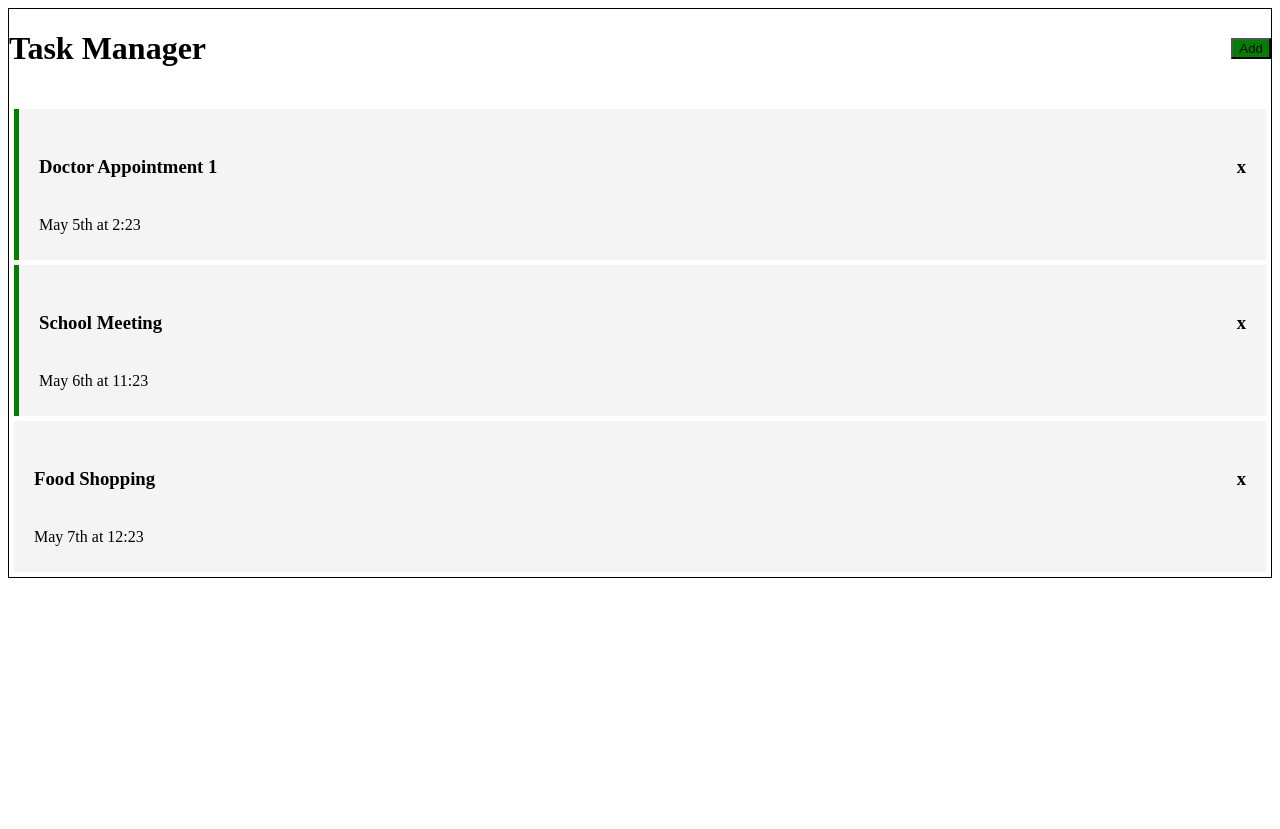
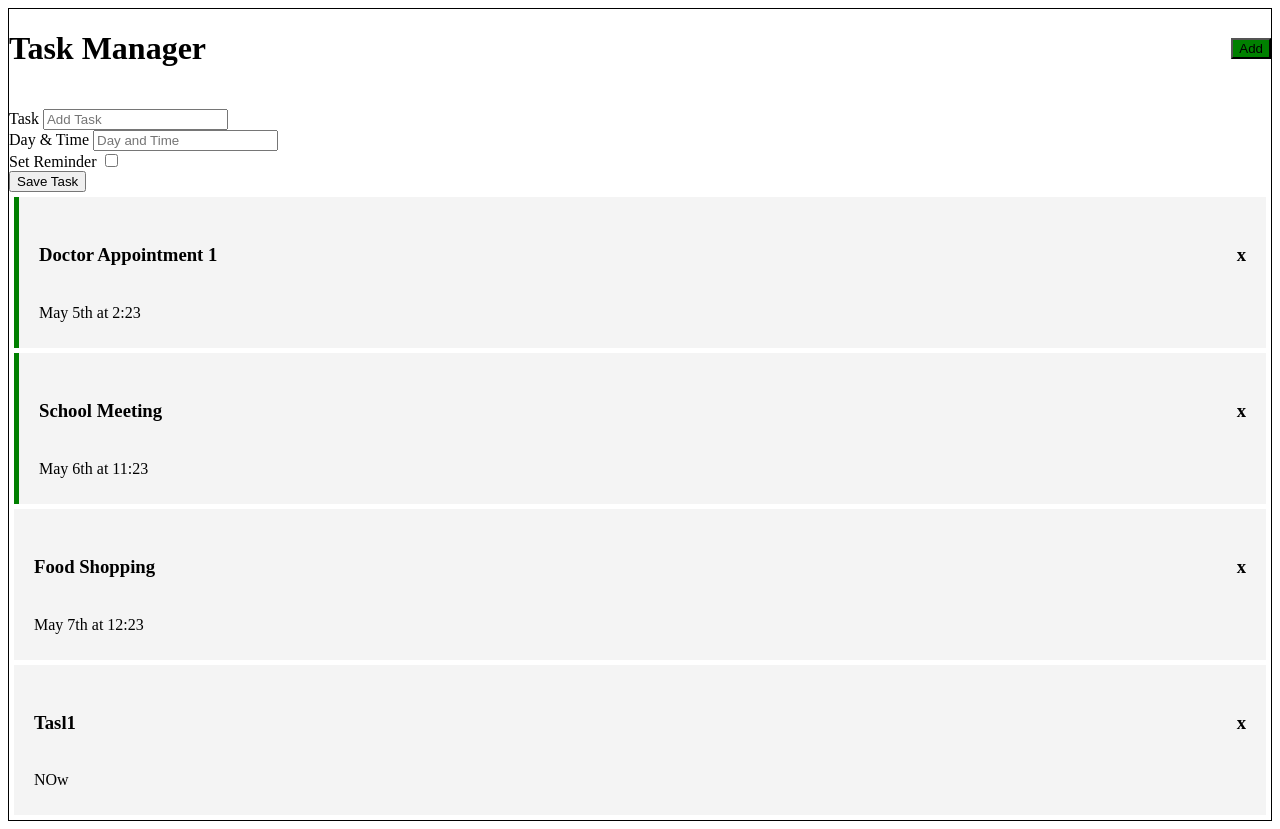
Before and after one commit to shzkhan1111/angularProjTodo, an Angular app: page / in a window 1280 px wide. Before the commit the page ends 800 px from the top, so only its background shows below. Built offline with nearby package versions, Linux system fonts and the light colour scheme; data requests are answered from the project's data file.

Commit message:
Add Task

```diff
--- a/db.json
+++ b/db.json
@@ -17,6 +17,12 @@
       "text": "Food Shopping",
       "day": "May 7th at 12:23",
       "reminder": false
+    },
+    {
+      "text": "Tasl1",
+      "day": "NOw",
+      "reminder": false,
+      "id": 4
     }
   ]
 }
--- /dev/null
+++ b/src/app/components/add-tasks/add-tasks.component.html
@@ -0,0 +1,23 @@
+<form class="add-form" (ngSubmit)="onSubmit()">
+    <div class="form-control">
+        <label for="text">
+            Task
+        </label>
+        <!-- for two way databinding need to have a name with the same value  -->
+        <input type="text" name="text" id="text" [(ngModel)]="text" placeholder="Add Task" />
+    </div>
+    <div class="form-control">
+        <label for="day">
+            Day & Time
+        </label>
+        <input type="text" name="day" id="Day" [(ngModel)]="day" placeholder="Day and Time" />
+    </div>
+    <div class="form-control form-control-check">
+        <label for="reminder">
+            Set Reminder
+        </label>
+        <input type="checkbox" name="reminder" [(ngModel)]="reminder" id="reminder" />
+    </div>
+
+    <input type="submit" value="Save Task" class="btn btn-block"/>
+</form>
--- /dev/null
+++ b/src/app/components/add-tasks/add-tasks.component.ts
@@ -0,0 +1,38 @@
+import { Component, OnInit , Output , EventEmitter } from '@angular/core';
+import { Task } from '../../Task';
+@Component({
+  selector: 'app-add-tasks',
+  templateUrl: './add-tasks.component.html',
+  styleUrls: ['./add-tasks.component.css']
+})
+export class AddTasksComponent implements OnInit {
+
+  //create two way data binding add ngnodel in app moduld
+  @Output() onAddTask : EventEmitter<Task> = new EventEmitter()
+  text:string;
+  day:string;
+  reminder:boolean = false;
+  constructor() { }
+
+  ngOnInit(): void {
+  }
+  onSubmit(){
+    if(!this.text){
+      alert('PLease add a Task')
+      return;
+    }
+    const newTask = {
+      text:this.text,
+      day: this.day,
+      reminder : this.reminder
+    }
+
+    this.onAddTask.emit(newTask);
+
+    this.text = ''
+    this.day = ''
+    this.reminder = false
+
+  }
+
+}
--- a/src/app/components/tasks/tasks.component.html
+++ b/src/app/components/tasks/tasks.component.html
@@ -1,3 +1,5 @@
+<app-add-tasks (onAddTask)="addTask($event)"></app-add-tasks>
+
 <app-task-item  *ngFor="let task of tasks" [task]="task"
  (onDeleteTask) = "deleteTask(task)"
  (onToggleReminder) = "toggleReminder(task)"
--- a/src/app/components/tasks/tasks.component.ts
+++ b/src/app/components/tasks/tasks.component.ts
@@ -29,4 +29,8 @@ tasks:Task[] = [];
     console.log(task.reminder)
     this.taskService.updateTaskReminder(task).subscribe()
   }
+  addTask(task:Task){
+    console.log(task);
+    this.taskService.addTask(task).subscribe( (task) =>(this.tasks.push(task)) )
+  }
 }
--- a/src/app/services/task.service.ts
+++ b/src/app/services/task.service.ts
@@ -40,4 +40,8 @@ export class TaskService {
     const url = `${this.apiUrl}/${task.id}`;
      return this.http.put<Task>(url , task, httpOptions)
   }
+  addTask(task : Task) : Observable<Task>{
+    return this.http.post<Task>(this.apiUrl , task , httpOptions);
+  }
+
 }
```
Also changed, not shown: src/app/app.module.ts (+6 -2 lines), src/app/components/add-tasks/add-tasks.component.css (added), src/app/components/task-item/task-item.component.html (line endings or trailing spaces), 1 other file (tests, documents, lock files or other folders).
